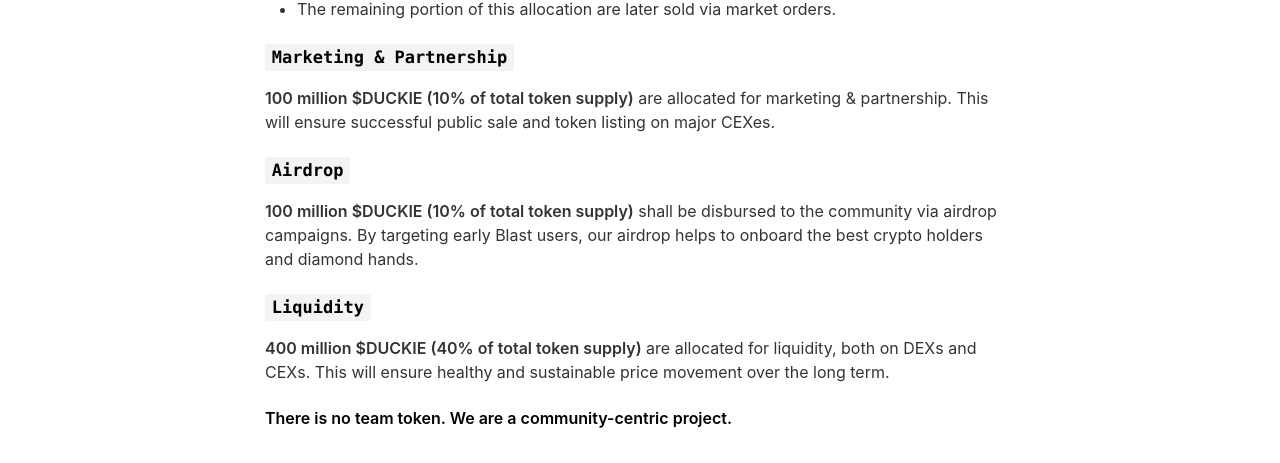
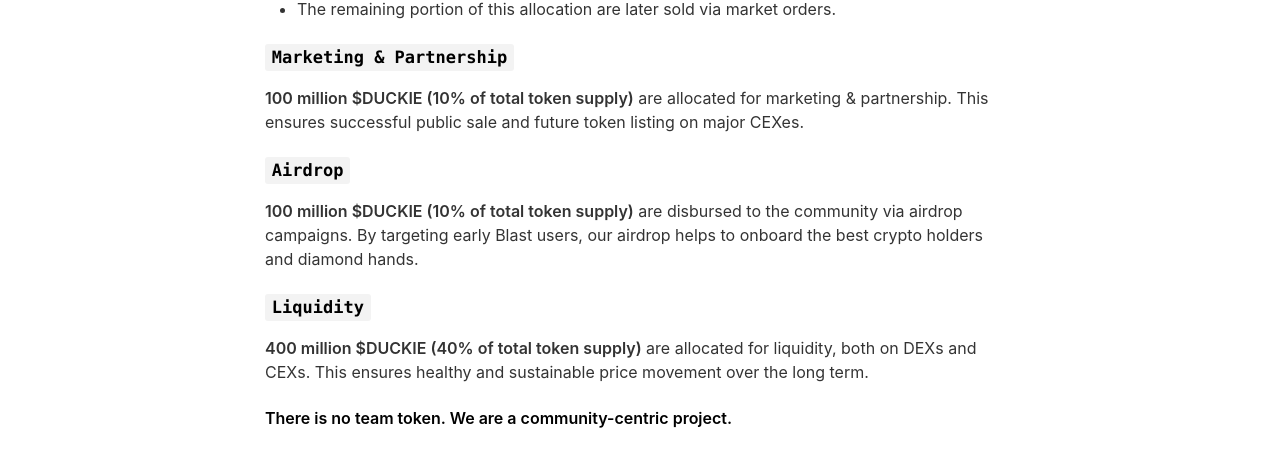
Before and after one commit to duckiethetoken/duckiethetoken, a Jekyll site: the page built from _pages/tokenomics.md, in a window 1280 px wide. Shown: the part 476-939 px from the top of the page. Built offline with Jekyll 4.4.1, drawn with Linux system fonts in a browser that asks for light colours; nearby versions of some CDN libraries.

Commit message:
Update tokenomics.md

```diff
--- a/_pages/tokenomics.md
+++ b/_pages/tokenomics.md
@@ -17,13 +17,13 @@
 - The remaining portion of this allocation are later sold via market orders.
 
 ### `Marketing & Partnership`
-**100 million $DUCKIE (10% of total token supply)** are allocated for marketing & partnership. This will ensure successful public sale and token listing on major CEXes.
+**100 million $DUCKIE (10% of total token supply)** are allocated for marketing & partnership. This ensures successful public sale and future token listing on major CEXes.
 
 ### `Airdrop`
-**100 million $DUCKIE (10% of total token supply)** shall be disbursed to the community via airdrop campaigns. By targeting early Blast users, our airdrop helps to onboard the best crypto holders and diamond hands.
+**100 million $DUCKIE (10% of total token supply)** are disbursed to the community via airdrop campaigns. By targeting early Blast users, our airdrop helps to onboard the best crypto holders and diamond hands.
 
 ### `Liquidity`
-**400 million $DUCKIE (40% of total token supply)** are allocated for liquidity, both on DEXs and CEXs. This will ensure healthy and sustainable price movement over the long term.
+**400 million $DUCKIE (40% of total token supply)** are allocated for liquidity, both on DEXs and CEXs. This ensures healthy and sustainable price movement over the long term.
 
 #### There is no team token. We are a community-centric project.
 
```
